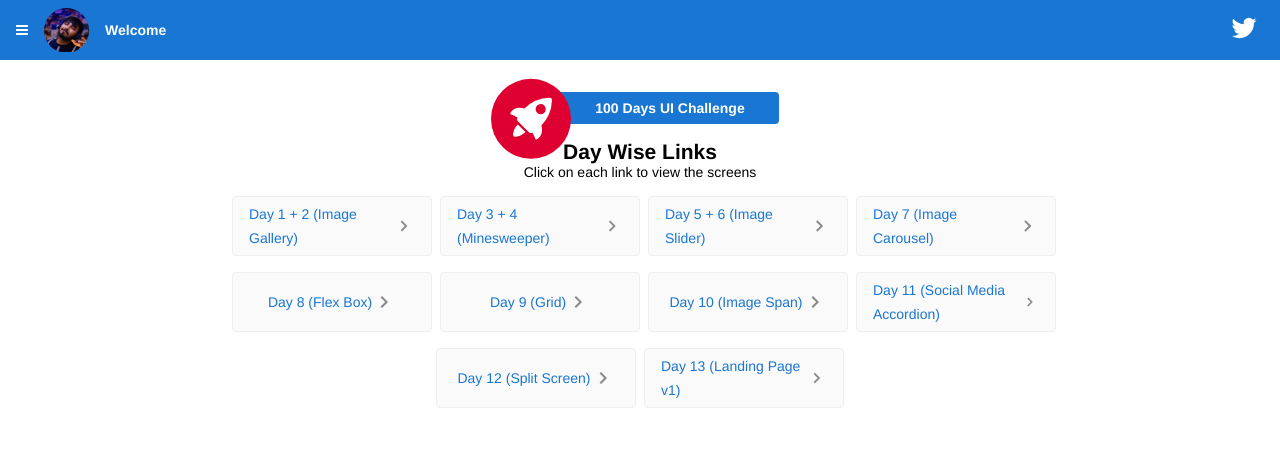
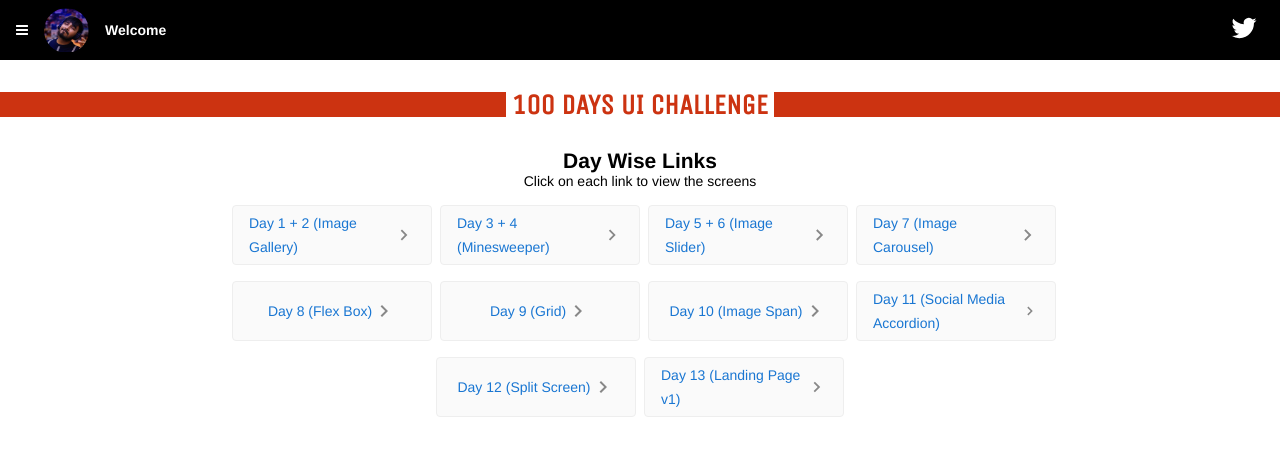
Before and after one commit to varunsaikodumuri/100daysUICodingChallenge, an Angular app: page /home in a window 1280 px wide. Shown: the top 456 px of the page. Built offline with nearby package versions, Linux system fonts and the light colour scheme.

Commit message:
Day 17 - Custom CSS changes

```diff
--- a/src/app/common/header/header.component.html
+++ b/src/app/common/header/header.component.html
@@ -1,5 +1,5 @@
 <div class="toolbar" role="banner" *ngIf="showHeader">
-  <div class="side-nav-toggle" (click)="toggleMenu(true)" #toggleButton><i class="fa fa-bars"></i></div>
+  <div class="side-nav-toggle" tabindex="0" (click)="toggleMenu(true)" #toggleButton><i class="fa fa-bars"></i></div>
 
   <div class="side-nav-menu" [class.open]="isMenuOpen">
     <ul class="side-nav-menu-list">
@@ -9,7 +9,7 @@
     </ul>
   </div>
 
-  <a [routerLink]="'/home'">
+  <a [routerLink]="'/home'" tabindex="0">
     <div class="profile-img">
       <img alt="Angular Logo" src="assets/images/app/profile.JPG" />
     </div>
--- a/src/app/common/header/header.component.scss
+++ b/src/app/common/header/header.component.scss
@@ -6,7 +6,7 @@
   height: 60px;
   display: flex;
   align-items: center;
-  background-color: #1976d2;
+  background-color: black;
   color: white;
   font-weight: 600;
   ::-webkit-scrollbar {
--- a/src/app/home/home.component.html
+++ b/src/app/home/home.component.html
@@ -1,50 +1,6 @@
 <div class="content" role="main">
   <!-- Highlight Card -->
-  <div class="card highlight-card card-small">
-    <svg
-      id="rocket"
-      alt="Rocket Ship"
-      xmlns="http://www.w3.org/2000/svg"
-      width="101.678"
-      height="101.678"
-      viewBox="0 0 101.678 101.678"
-    >
-      <g id="Group_83" data-name="Group 83" transform="translate(-141 -696)">
-        <circle
-          id="Ellipse_8"
-          data-name="Ellipse 8"
-          cx="50.839"
-          cy="50.839"
-          r="50.839"
-          transform="translate(141 696)"
-          fill="#dd0031"
-        />
-        <g
-          id="Group_47"
-          data-name="Group 47"
-          transform="translate(165.185 720.185)"
-        >
-          <path
-            id="Path_33"
-            data-name="Path 33"
-            d="M3.4,42.615a3.084,3.084,0,0,0,3.553,3.553,21.419,21.419,0,0,0,12.215-6.107L9.511,30.4A21.419,21.419,0,0,0,3.4,42.615Z"
-            transform="translate(0.371 3.363)"
-            fill="#fff"
-          />
-          <path
-            id="Path_34"
-            data-name="Path 34"
-            d="M53.3,3.221A3.09,3.09,0,0,0,50.081,0,48.227,48.227,0,0,0,18.322,13.437c-6-1.666-14.991-1.221-18.322,7.218A33.892,33.892,0,0,1,9.439,25.1l-.333.666a3.013,3.013,0,0,0,.555,3.553L23.985,43.641a2.9,2.9,0,0,0,3.553.555l.666-.333A33.892,33.892,0,0,1,32.647,53.3c8.55-3.664,8.884-12.326,7.218-18.322A48.227,48.227,0,0,0,53.3,3.221ZM34.424,9.772a6.439,6.439,0,1,1,9.106,9.106,6.368,6.368,0,0,1-9.106,0A6.467,6.467,0,0,1,34.424,9.772Z"
-            transform="translate(0 0.005)"
-            fill="#fff"
-          />
-        </g>
-      </g>
-    </svg>
-
-    <span>100 Days UI Challenge</span>
-  </div>
-
+  <h1 class="page__heading">100 Days UI Challenge</h1>
   <!-- Resources -->
   <h2>Day Wise Links</h2>
   <p>Click on each link to view the screens</p>
--- a/src/app/home/home.component.scss
+++ b/src/app/home/home.component.scss
@@ -1,3 +1,4 @@
+@import url("https://fonts.googleapis.com/css?family=Unica+One|Vollkorn");
 
 .content {
   display: flex;
@@ -6,6 +7,7 @@
   max-width: 960px;
   flex-direction: column;
   align-items: center;
+  --clr-text: #c31;
 }
 
 svg.material-icons {
@@ -106,6 +108,38 @@
   color: #125699;
 }
 
+.page__heading {
+  font-family: "Unica One";
+  text-transform: uppercase;
+  line-height: 0.9;
+  color: var(--clr-text);
+  position: relative;
+  display: inline-block;
+  margin-bottom: 2rem;
+
+  &::before,
+  &::after {
+    content: "";
+    position: absolute;
+    top: 0;
+    height: 100%;
+  }
+
+  &::before {
+    background-color: var(--clr-text);
+    width: 100vw;
+    left: 50%;
+    transform: translateX(-50%);
+    z-index: -2;
+  }
+
+  &::after {
+    background: white;
+    z-index: -1;
+    left: -0.2em;
+    right: -0.2em;
+  }
+}
 .terminal {
   position: relative;
   width: 80%;
@@ -133,7 +167,7 @@
 }
 
 .terminal pre {
-    font-family: SFMono-Regular,Consolas,Liberation Mono,Menlo,monospace;
+  font-family: SFMono-Regular, Consolas, Liberation Mono, Menlo, monospace;
   color: white;
   padding: 0 1rem 1rem;
   margin: 0;
@@ -177,18 +211,19 @@
   align-items: center;
   font-size: 12px;
   padding: 3px 10px;
-    border: 1px solid rgba(27,31,35,.2);
+  border: 1px solid rgba(27, 31, 35, 0.2);
   border-radius: 3px;
-    background-image: linear-gradient(-180deg,#fafbfc,#eff3f6 90%);
+  background-image: linear-gradient(-180deg, #fafbfc, #eff3f6 90%);
   margin-left: 4px;
   font-weight: 600;
-    font-family: -apple-system,BlinkMacSystemFont,Segoe UI,Helvetica,Arial,sans-serif,Apple Color Emoji,Segoe UI Emoji,Segoe UI Symbol;
+  font-family: -apple-system, BlinkMacSystemFont, Segoe UI, Helvetica, Arial,
+    sans-serif, Apple Color Emoji, Segoe UI Emoji, Segoe UI Symbol;
 }
 
 .github-star-badge:hover {
-    background-image: linear-gradient(-180deg,#f0f3f6,#e6ebf1 90%);
-    border-color: rgba(27,31,35,.35);
-    background-position: -.5em;
+  background-image: linear-gradient(-180deg, #f0f3f6, #e6ebf1 90%);
+  border-color: rgba(27, 31, 35, 0.35);
+  background-position: -0.5em;
 }
 
 .github-star-badge .material-icons {
@@ -205,11 +240,9 @@
   width: 1920px;
 }
 
-
 /* Responsive Styles */
 @media screen and (max-width: 767px) {
-
-    .card-container > *:not(.circle-link) ,
+  .card-container > *:not(.circle-link),
   .terminal {
     width: 100%;
   }
--- a/src/app/image-gallery/image-gallery.component.html
+++ b/src/app/image-gallery/image-gallery.component.html
@@ -1,11 +1,14 @@
 <div class="image-container">
-  <div class="image-column" *ngFor="let img of imagesList;let i=index">
+  <div class="image-column" *ngFor="let img of imagesList;let i=index" (click)="openImage(img)">
     <img
       class="image"
       src="{{ 'https://picsum.photos/' + img.props[0] + '/' + img.props[1] + '?' + img.id}}"
       alt="Gallery Image"
-      (click)="openImage(img)"
+
     />
+
+    <h3 class="image__title">Picsum Landscape</h3>
+
   </div>
 </div>
 <ng-container *ngIf="selectedImageName">
--- a/src/app/landing-page-v1/landing-page-v1.component.html
+++ b/src/app/landing-page-v1/landing-page-v1.component.html
@@ -2,11 +2,12 @@
   <div class="container spacing">
     <h1 class="primary-title">Amazing shoes at an amazing price</h1>
     <p>
-      Lorem ipsum dolor sit amet consectetur adipisicing elit. Iure, sequi
+      Lorem ipsum dolor <a href="#" data-tool-tip="this is a tool tip">sit amet</a> consectetur adipisicing elit. Iure, sequi
       molestias eligendi eius nobis consequatur neque dolorem facilis dolores
       consequuntur?
     </p>
     <a href="#" class="btn">See what we have</a>
+    <a [routerLink]="'/home'" class="btn">Go Home</a>
   </div>
 </header>
 <main>
--- a/src/app/landing-page-v1/landing-page-v1.component.scss
+++ b/src/app/landing-page-v1/landing-page-v1.component.scss
@@ -8,6 +8,8 @@ img {
   width: 85%;
   margin: 0 auto;
   max-width: 65em; // 65*16 = 1040px
+  --clr-link: #faa700;
+  --clr-bg: rgba(45,45,46, 0.8);
 }
 
 .spacing > * + * {
@@ -45,6 +47,15 @@ img {
   opacity: 0.9;
 }
 
+.btn:focus {
+  outline: 0;
+  box-shadow: 0 0 0 5px var(--clr-bg, #fff), 0 0 0 10px var(--clr-accent, blue);
+}
+
+::-moz-focus-inner {
+  border: 0;
+}
+
 .primary-title {
   font-size: 4rem;
   font-size: clamp(3rem, calc(5vw + 1rem), 4.5rem);
@@ -64,6 +75,35 @@ section {
   padding: 7em 0;
 }
 
+a[data-tool-tip] {
+  color: var(--clr-link);
+  position: relative;
+}
+
+a[data-tool-tip]::after {
+  content: attr(data-tool-tip);
+  display: block;
+  position: absolute;
+  background-color: var(--clr-bg);
+  padding: .5em 3em;
+  color: white;
+  border-radius: 5px;
+  font-size: .75em;
+  left:0;
+  bottom: 0;
+  white-space: nowrap;
+  transform: scale(0);
+  transition: transform 0.2s ease-out, bottom 0.2s ease-out;
+}
+
+a[data-tool-tip]:hover::after {
+  transform: scale(1);
+  bottom: 100%;
+}
+
+.container > .btn:last-child {
+  margin-left: 1em;
+}
 .hero {
   text-align: center;
   padding: 15em 0;
@@ -98,6 +138,9 @@ section {
         opacity: 1;
         text-shadow: 0 0 1em rgba(#fff, 1);
       }
+    }
+    &:focus {
+      outline: none;
     }
 
     &::after {
@@ -169,22 +212,26 @@ section {
 
 .hero {
   --clr-accent: #faa700;
+  --clr-bg: #2d2d2e;
 }
 
 .shoe-red {
   --clr-inner: #faa700;
   --clr-outer: #e48d00;
   --clr-accent: #a1173c;
+  --clr-bg: #e48d00;
 }
 
 .shoe-white {
   --clr-inner: #fce4b3;
   --clr-outer: #eac886;
   --clr-accent: #2f4858;
+  --clr-bg: #eac886;
 }
 
 .shoe-blue {
   --clr-inner: #6dd5ed;
   --clr-outer: #2193b0;
   --clr-accent: #008951;
+  --clr-bg: #2193b0;
 }
--- a/src/app/minesweeper/minesweeper.component.html
+++ b/src/app/minesweeper/minesweeper.component.html
@@ -1,6 +1,9 @@
+<div class="minesweeper-container">
   <div class="grid">
     <div class="winner-text">
-      <span *ngIf="isGameOver && isWinner" class="winner">Congratulations! You are a winner!</span>
+      <span *ngIf="isGameOver && isWinner" class="winner"
+        >Congratulations! You are a winner!</span
+      >
       <span *ngIf="isGameOver && !isWinner" class="loser">Try again!</span>
     </div>
     <div
@@ -10,9 +13,14 @@
       (click)="click(i)"
       (contextmenu)="onRightClick($event, i)"
     >
-    <span *ngIf="shuffledArray[i] === 'valid' && countArray[i].isChecked && countArray[i].count !== 0">{{
-      countArray[i].count
-    }}</span>
+      <span
+        *ngIf="
+          shuffledArray[i] === 'valid' &&
+          countArray[i].isChecked &&
+          countArray[i].count !== 0
+        "
+        >{{ countArray[i].count }}</span
+      >
       <span *ngIf="!isGameOver && countArray[i].isFlag" class="flag-icon"
         ><i class="fa fa-flag"></i
       ></span>
@@ -21,5 +29,8 @@
       ></span>
     </div>
 
-  <div class="new-game-div"><button (click)="newGame()">New Game</button></div>
+    <div class="new-game-div">
+      <button (click)="newGame()">New Game</button>
     </div>
+  </div>
+</div>
--- a/src/app/minesweeper/minesweeper.component.scss
+++ b/src/app/minesweeper/minesweeper.component.scss
@@ -1,3 +1,11 @@
+.minesweeper-container {
+    height: calc(100vh - 60px);
+    width: 100vw;
+    background-color: #6b3f2d;
+    background-image: url('https://picsum.photos/3000/2000'), linear-gradient(#9f9f9f, #6b3f2d);
+    background-size: cover;
+    background-blend-mode: multiply, lighten;
+}
 .grid {
     height: 400px;
     width: 400px;
@@ -43,7 +51,7 @@
 
 .winner-text {
     text-align: center;
-    background-color: white !important;
+    background-color: transparent !important;
     flex-basis: 100%;
     border: 0 !important;
     display: flex;
@@ -63,7 +71,7 @@
 .new-game-div {
     flex-basis: 100%;
     border: 0 !important;
-    background-color: white !important;
+    background-color: transparent !important;
     display: flex;
     align-items: center;
     justify-content: center;
```
Also changed, not shown: src/app/image-gallery/image-gallery.component.scss (+52 -6 lines). Lines whose indentation alone changed are shown as unchanged.
